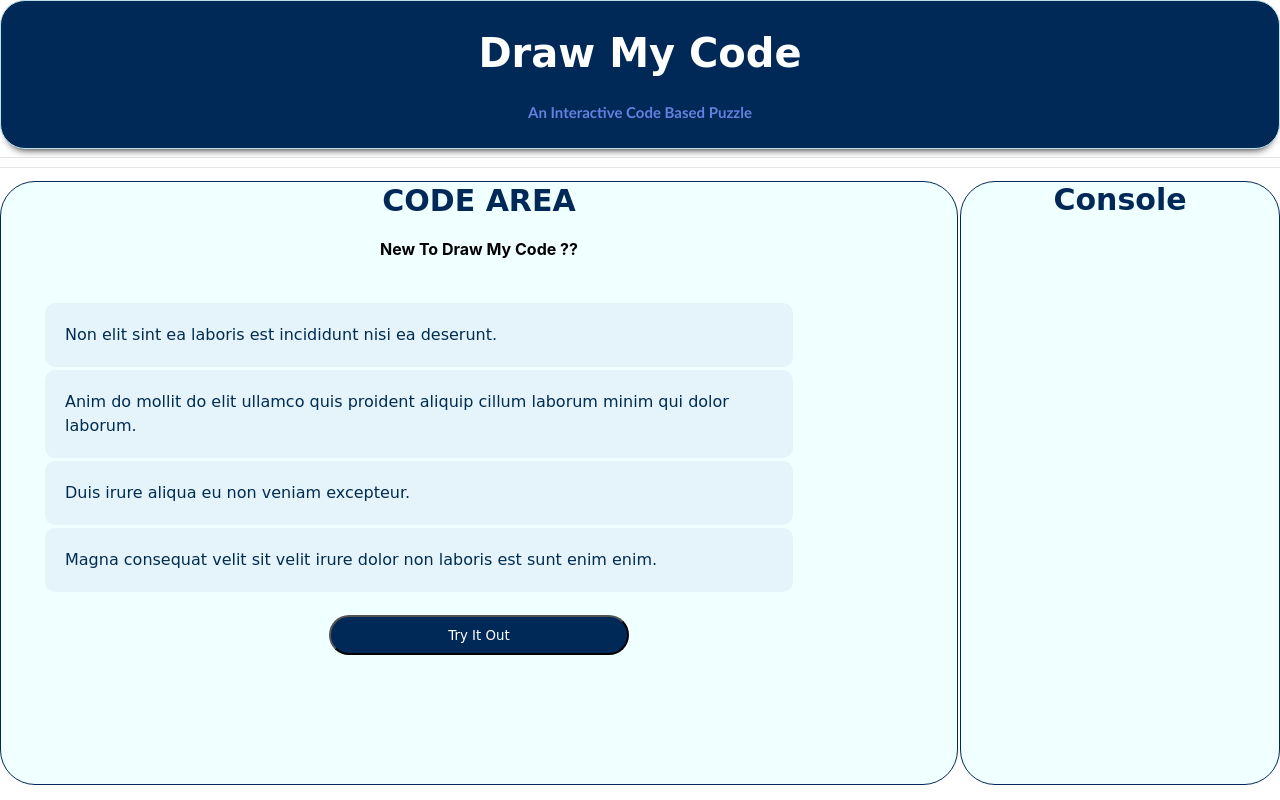
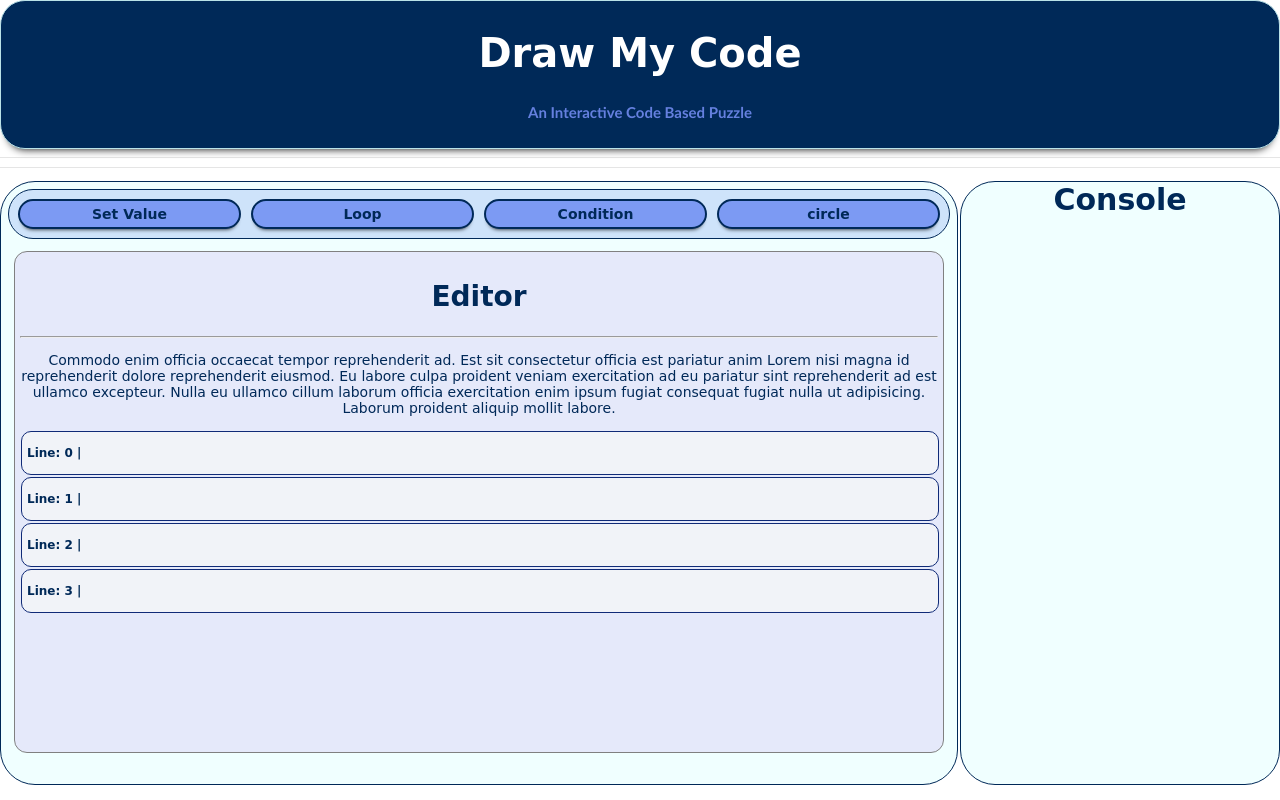
Before and after one commit to arjkashyap/Draw-My-Code, a React (Create React App) app: page / in a window 1280 px wide. Built offline with nearby package versions, Linux system fonts and the light colour scheme.

Commit message:
Editor lines renders

```diff
--- a/src/components/CodeArea.tsx
+++ b/src/components/CodeArea.tsx
@@ -4,8 +4,8 @@ import Tutorial from "./Tutorial";
 import GamePlay from "./GamePlay";
 
 const CodeArea: React.FC = () => {
-  const [showTutorial, setTutState] = useState(true); // Default value true
-  const [gameStart, setGameStart] = useState(false); // Default value false
+  const [showTutorial, setTutState] = useState(false); // Default value true
+  const [gameStart, setGameStart] = useState(true); // Default value false
 
   function handleTry(): void {
     setTutState(false);
--- a/src/components/Editor.tsx
+++ b/src/components/Editor.tsx
@@ -1,6 +1,7 @@
 // Module for code editing i;e drag and drop code blocks
 
 import React from "react";
+import Line from "./Line";
 import "../css/Editor.css";
 
 const Editor: React.FC = () => {
@@ -19,8 +20,14 @@ const Editor: React.FC = () => {
         consequat fugiat nulla ut adipisicing. Laborum proident aliquip mollit
         labore.
       </p>
+      <div className="line-container">
+        <Line lineNumber={0} />
+        <Line lineNumber={1} />
+        <Line lineNumber={2} />
+        <Line lineNumber={3} />
+      </div>
     </div>
   );
-}
+};
 
 export default Editor;
--- /dev/null
+++ b/src/components/Line.tsx
@@ -0,0 +1,21 @@
+// Module Renders Lines for Editor
+
+import React from "react";
+import "../css/Line.css";
+
+interface LineProps {
+  lineNumber: number;
+  codeBlock?: React.FC;
+}
+
+const Line: React.FC<LineProps> = ({ lineNumber }) => {
+  return (
+    <div className="Line">
+      <div>
+        <p> Line: {lineNumber} | </p>
+      </div>
+    </div>
+  );
+};
+
+export default Line;
--- a/src/components/Tools.tsx
+++ b/src/components/Tools.tsx
@@ -4,10 +4,6 @@ import "../css/Tools.css";
 const Tools: React.FC = () => {
   const [shapeSelected, updateShape] = useState("circle");
 
-  // function handelChange(e: React.ChangeEvent<HTMLInputElement>) {
-  //   updateShape(e.target.value);
-  // }
-  console.log(shapeSelected);
   return (
     <div className="Tools">
       <button id="loop-btn" className="tool-btns">
@@ -22,7 +18,7 @@ const Tools: React.FC = () => {
         {" "}
         Condition{" "}
       </button>
-      <button id="shape-btn" className="tool-btns"> Draw Shape </button>
+      <button id="shape-btn" className="tool-btns" onClick = { () => updateShape("New Shape") }> {shapeSelected} </button>
       {/* <select
         id="dropdown"
         className="tool-btns"
--- a/src/css/Editor.css
+++ b/src/css/Editor.css
@@ -10,10 +10,15 @@
   align-items: center;
   padding: 5px;
   /* height: 90%; */
-  height: auto;
+  height: 490px;
   width: auto;
 }
 
 .Editor h2 {
   font-size: 28px;
 }
+
+.line-container {
+  display: flex;
+  flex-direction: column;
+}
--- /dev/null
+++ b/src/css/Line.css
@@ -0,0 +1,16 @@
+.Line {
+  width: 99%;
+  border: 0.5px #102a77 solid;
+  border-radius: 10px;
+  padding: 2px;
+  padding-left: 5px;
+  margin: 1px;
+  background-color: rgb(241, 243, 248);
+}
+
+.Line p {
+  text-align: left;
+  font-size: 12px;
+  font-weight: bold;
+  font-family: Comic Sans Ms;
+}
```
